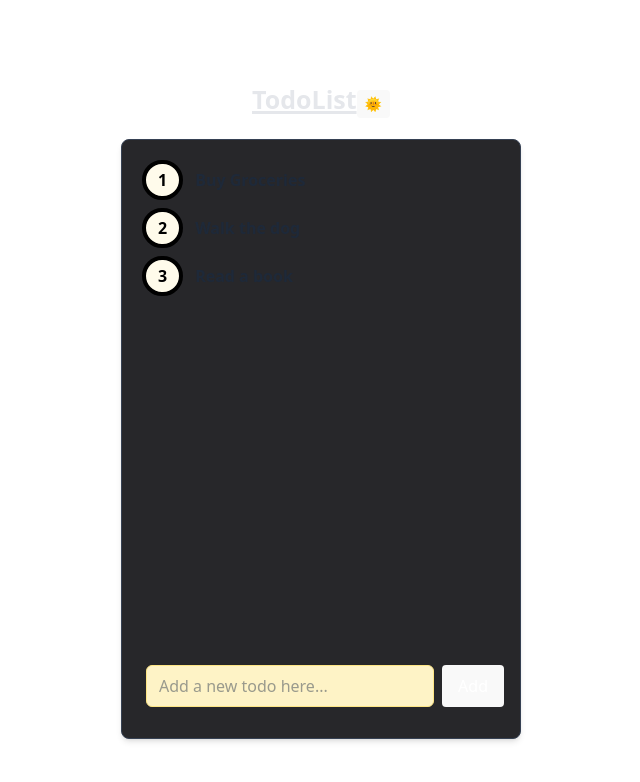
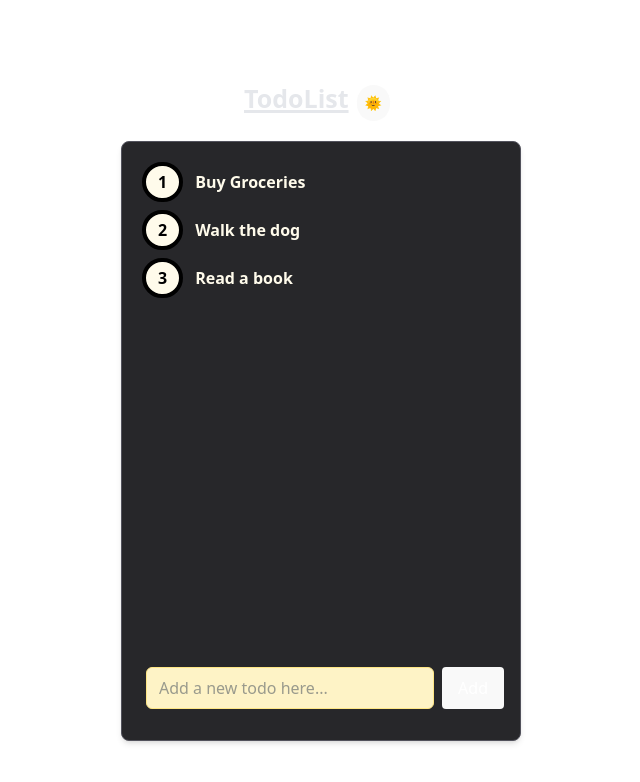
Before and after one commit to caveman09/todo-app, a React (Vite) app: page / in a window 1280 px wide. Shown: the top 782 px of the page, without its empty margins (319-959 px from the left). Built offline with nearby package versions, Linux system fonts and the light colour scheme.

Commit message:
Styling updates

```diff
--- a/src/components/todo-widget.tsx
+++ b/src/components/todo-widget.tsx
@@ -30,7 +30,7 @@ const TodoWidget = ({ todo }: { todo: todo }) => {
 
     return (
         <div className="flex">
-            <li className="p-1 text-gray-800 font-semibold hover:bg-amber-100 rounded-md transition-colors flex flex-grow justify-between"
+            <li className="p-1 text-gray-800 dark:text-amber-50  font-semibold hover:bg-amber-100 dark:hover:bg-amber-100/10  rounded-md transition-colors flex flex-grow justify-between"
                 onMouseEnter={() => setHovered(true)} onMouseLeave={() => setHovered(false)}>
                 <div className="flex gap-x-3">
                     <TodoIdWidget id={todo.id || 0} />
--- a/src/components/ui/simple-button.tsx
+++ b/src/components/ui/simple-button.tsx
@@ -1,6 +1,7 @@
 import React, { memo } from 'react';
 import type { ButtonHTMLAttributes } from 'react';
 import { cva, type VariantProps } from 'class-variance-authority';
+import { cn } from '../../utils/cn';
 
 const buttonVariants = cva(
     "font-medium rounded transition-colors focus:outline-none focus:ring-2 focus:ring-offset-2 " +
@@ -40,11 +41,12 @@ interface SimpleButtonProps
     VariantProps<typeof buttonVariants> {
     leftIcon?: React.ReactNode;
     rightIcon?: React.ReactNode;
+    className?: string;
 }
 
-const SimpleButton = memo(({ children, variant, size, fullWidth, leftIcon, rightIcon, disabled, ...props }: SimpleButtonProps) => {
+const SimpleButton = memo(({ children, variant, size, fullWidth, leftIcon, rightIcon, disabled, className, ...props }: SimpleButtonProps) => {
     return (
-        <button className={buttonVariants({ variant, size, fullWidth })} disabled={disabled} {...props}>
+        <button className={cn(buttonVariants({ variant, size, fullWidth }), className)} disabled={disabled} {...props}>
             {leftIcon && <span className="mr-2">{leftIcon}</span>}
             {children}
             {rightIcon && <span className="ml-2">{rightIcon}</span>}
--- a/src/components/ui/simple-card.tsx
+++ b/src/components/ui/simple-card.tsx
@@ -9,7 +9,7 @@ const cardVariants = cva(
     {
         variants: {
             variant: {
-                outlined: "border border-gray-300 dark:border-gray-700",
+                outlined: "border border-gray-300 dark:border-zinc-600",
                 filled: "bg-gray-100 dark:bg-gray-700",
                 elevated: "shadow-lg dark:shadow-gray-900",
             }
--- a/src/components/ui/theme-toggle.tsx
+++ b/src/components/ui/theme-toggle.tsx
@@ -6,7 +6,7 @@ const ThemeToggle = memo(() => {
     const { theme, toggleTheme } = useTheme();
 
     return (
-        <SimpleButton onClick={toggleTheme} variant={"ghost"} size={"small"} aria-label={`Switch to ${theme === "dark" ? "light" : "dark"} mode`}>
+        <SimpleButton onClick={toggleTheme} variant={"ghost"} size={"small"} aria-label={`Switch to ${theme === "dark" ? "light" : "dark"} mode`} className="rounded-full mx-2 p-2">
             {theme === "dark" ? "🌞" : "🌙"}
         </SimpleButton>
     )
--- a/src/index.css
+++ b/src/index.css
@@ -11,6 +11,8 @@
   text-rendering: optimizeLegibility;
   -webkit-font-smoothing: antialiased;
   -moz-osx-font-smoothing: grayscale;
+
+  transition: color 0.3s ease, background-color 0.3s ease;
 }
 
 .dark {
```
